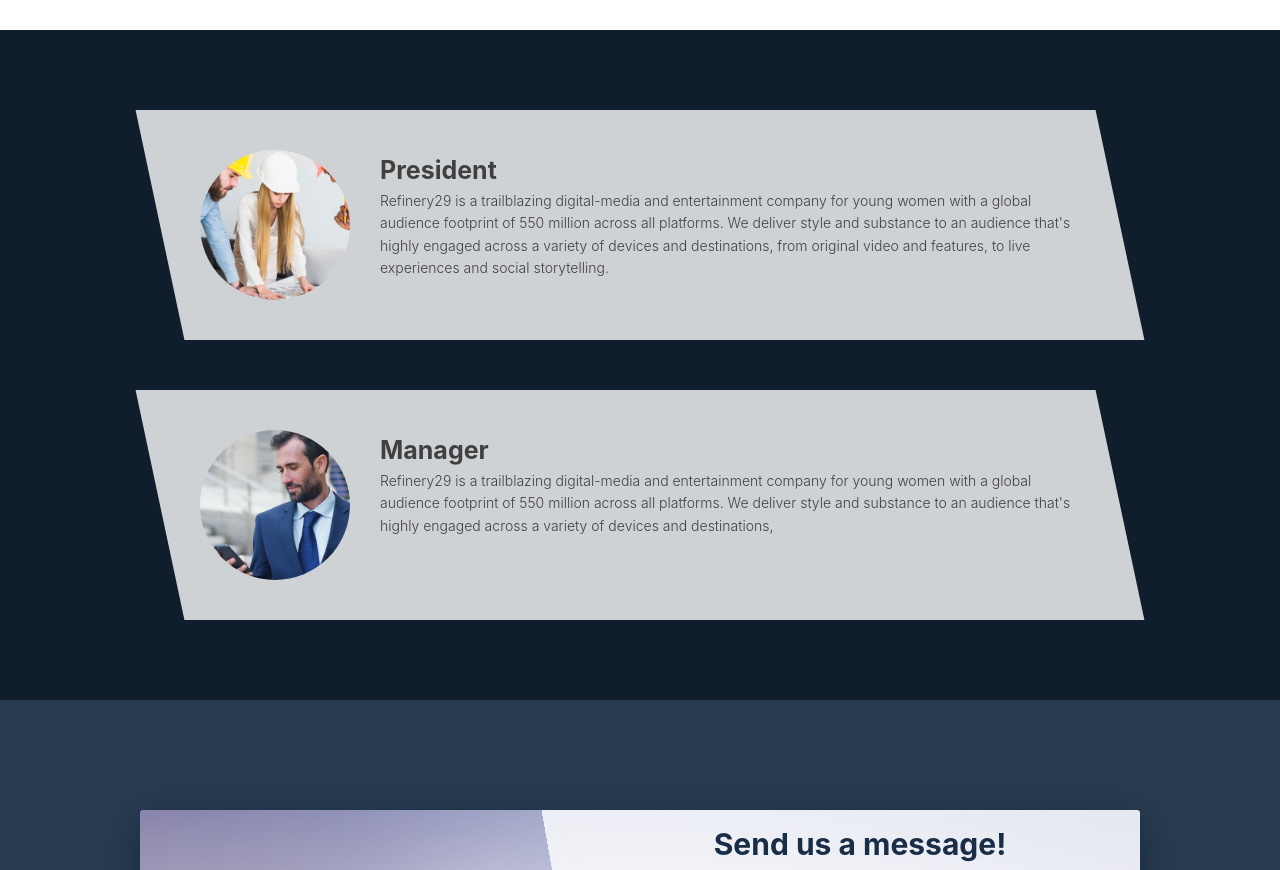
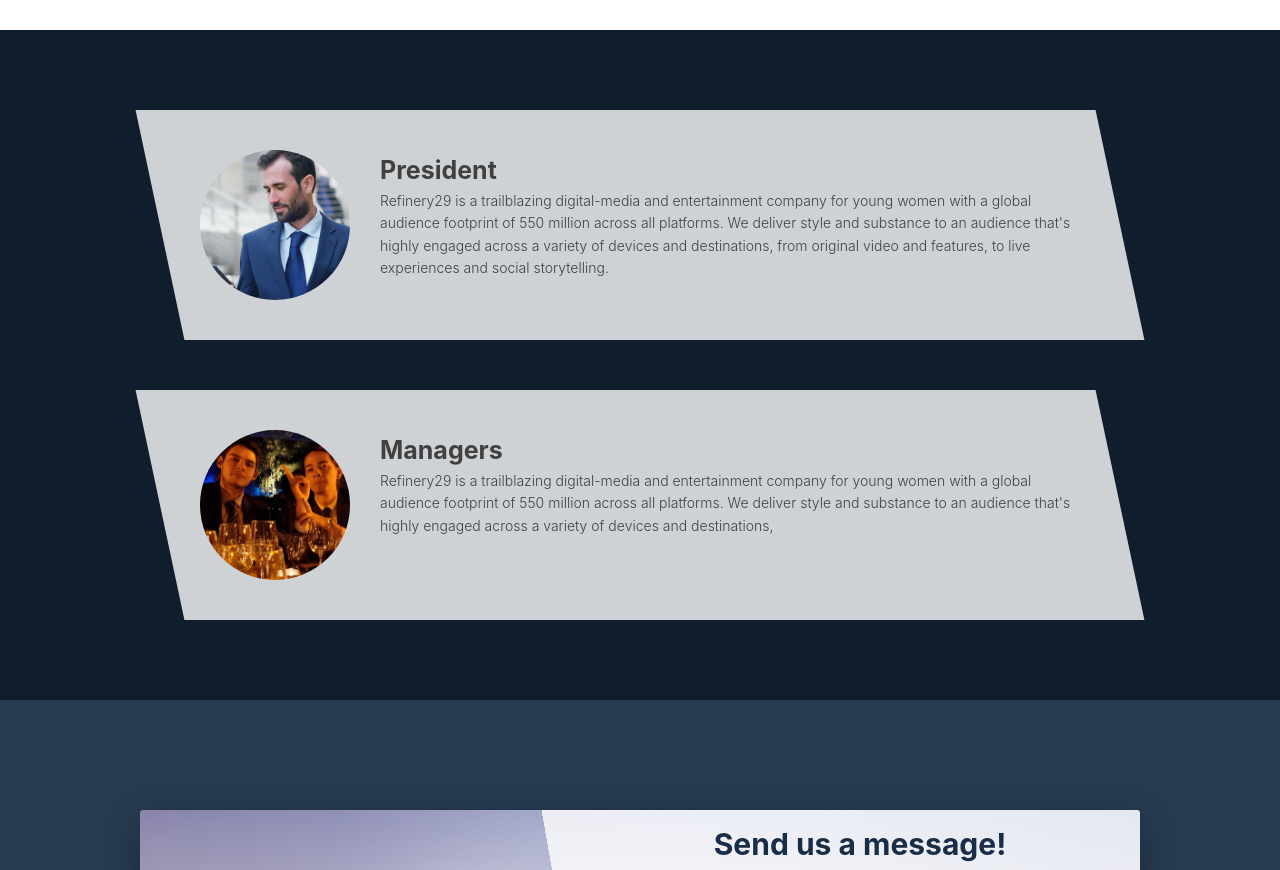
Before and after one commit to KarinGarciaZ/constructions-website, a React (Create React App) app: page /about-us in a window 1280 px wide. Shown: the part 900-1770 px from the top of the page. Built offline with nearby package versions, Linux system fonts and the light colour scheme; no server answers.

Commit message:
Changed some images.

```diff
--- a/src/App.css
+++ b/src/App.css
@@ -583,7 +583,7 @@
         position: relative; }
         .about-us__team-members--card-shape img {
           height: 100%;
-          transform: scale(1.3) translateX(-3rem);
+          transform: scale(1.3) translateX(-4rem);
           transition: all .3s; }
         .about-us__team-members--card-shape span {
           position: absolute;
--- a/src/Assets/scss/pages/_about-us.scss
+++ b/src/Assets/scss/pages/_about-us.scss
@@ -125,7 +125,7 @@
 
         img{
           height: 100%;
-          transform: scale(1.3) translateX(-3rem);
+          transform: scale(1.3) translateX(-4rem);
           transition: all .3s;
         }
 
--- a/src/Containers/AboutUs.js
+++ b/src/Containers/AboutUs.js
@@ -7,6 +7,7 @@
 import TeamImage2 from '../Assets/Images/team2.jpg';
 import TeamImage3 from '../Assets/Images/team3.jpg';
 import BusinessImage from '../Assets/Images/businessman.png';
+import MB from '../Assets/Images/mb.jpg';
 
 class AboutUs extends Component {
   render() {
@@ -52,7 +53,7 @@
           <div className='about-us__team-members'>
             <div className='about-us__team-members--card'>
               <figure className='about-us__team-members--card-shape'>
-                <img src={TeamImage} alt='team-img' />
+                <img src={BusinessImage} alt='team-img' />
                 <span>Oscar Garcia</span>
               </figure>
               <div className='about-us__team-members--card-text'>
@@ -68,11 +69,11 @@
 
             <div className='about-us__team-members--card'>
               <figure className='about-us__team-members--card-shape'>
-                <img src={BusinessImage} alt='team-img' />
-                <span>Carlos Pérez</span>
+                <img src={MB} alt='team-img' />
+                <span>Marcos & Brandon</span>
               </figure>
               <div className='about-us__team-members--card-text'>
-                <h2>Manager</h2>
+                <h2>Managers</h2>
                 <p>
                   Refinery29 is a trailblazing digital-media and entertainment company for young women with a
                   global audience footprint of 550 million across all platforms.
```
Also changed, not shown: src/Assets/Images/mb.jpg.
